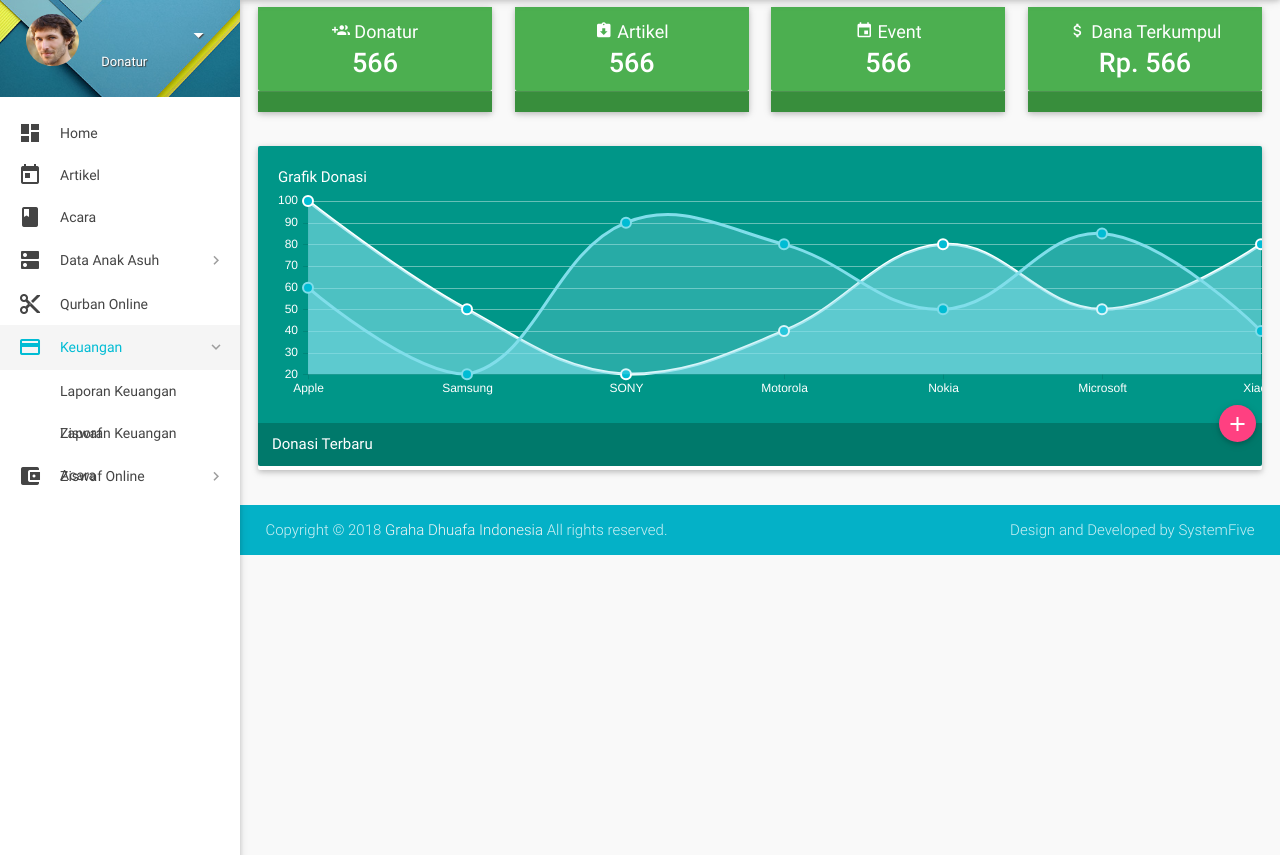
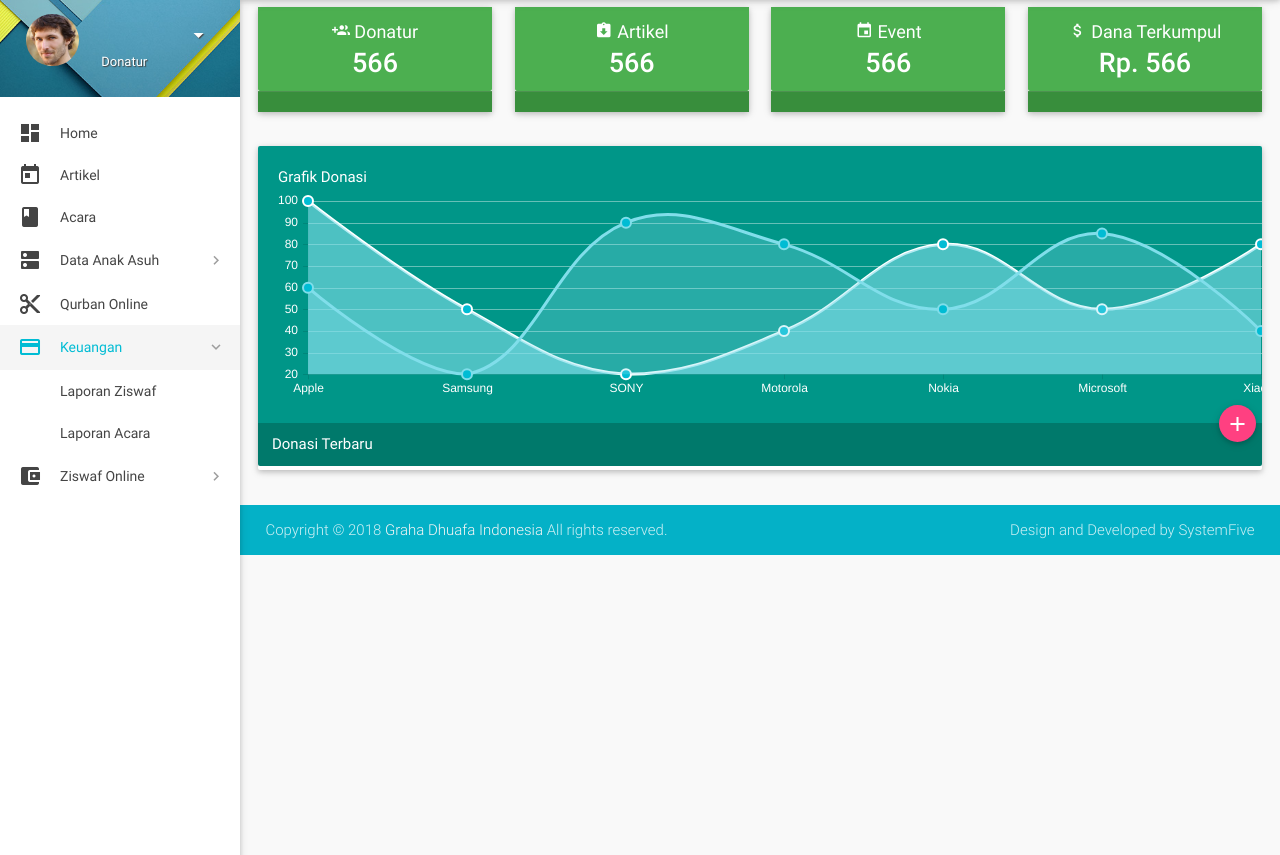
Before and after one commit to igun997/GDIPortal, a CodeIgniter app: page /database/index.php/gdiadmin/home/index in a window 1280 px wide, after a click on "Keuangan". Shown: the part 65-920 px from the top of the page. Run offline with CodeIgniter, Linux system fonts and the light colour scheme; data comes from the database, SQL or seed files in the repository.

Commit message:
ubah nama item dropdown Menu keuangan

```diff
--- a/application/views/themeadmin/header.php
+++ b/application/views/themeadmin/header.php
@@ -120,9 +120,9 @@
                         <li class="bold"><a class="collapsible-header waves-effect waves-cyan"><i class="mdi-action-payment"></i>Keuangan</a>
                             <div class="collapsible-body">
                               <ul>
-                                  <li><a href="css-typography.html">Laporan Keuangan Ziswaf</a>
+                                  <li><a href="css-typography.html">Laporan Ziswaf</a>
                                   </li>
-                                  <li><a href="css-icons.html">Laporan Keuangan Acara</a>
+                                  <li><a href="css-icons.html">Laporan Acara</a>
                                   </li>
                               </ul>
                             </div>
```
